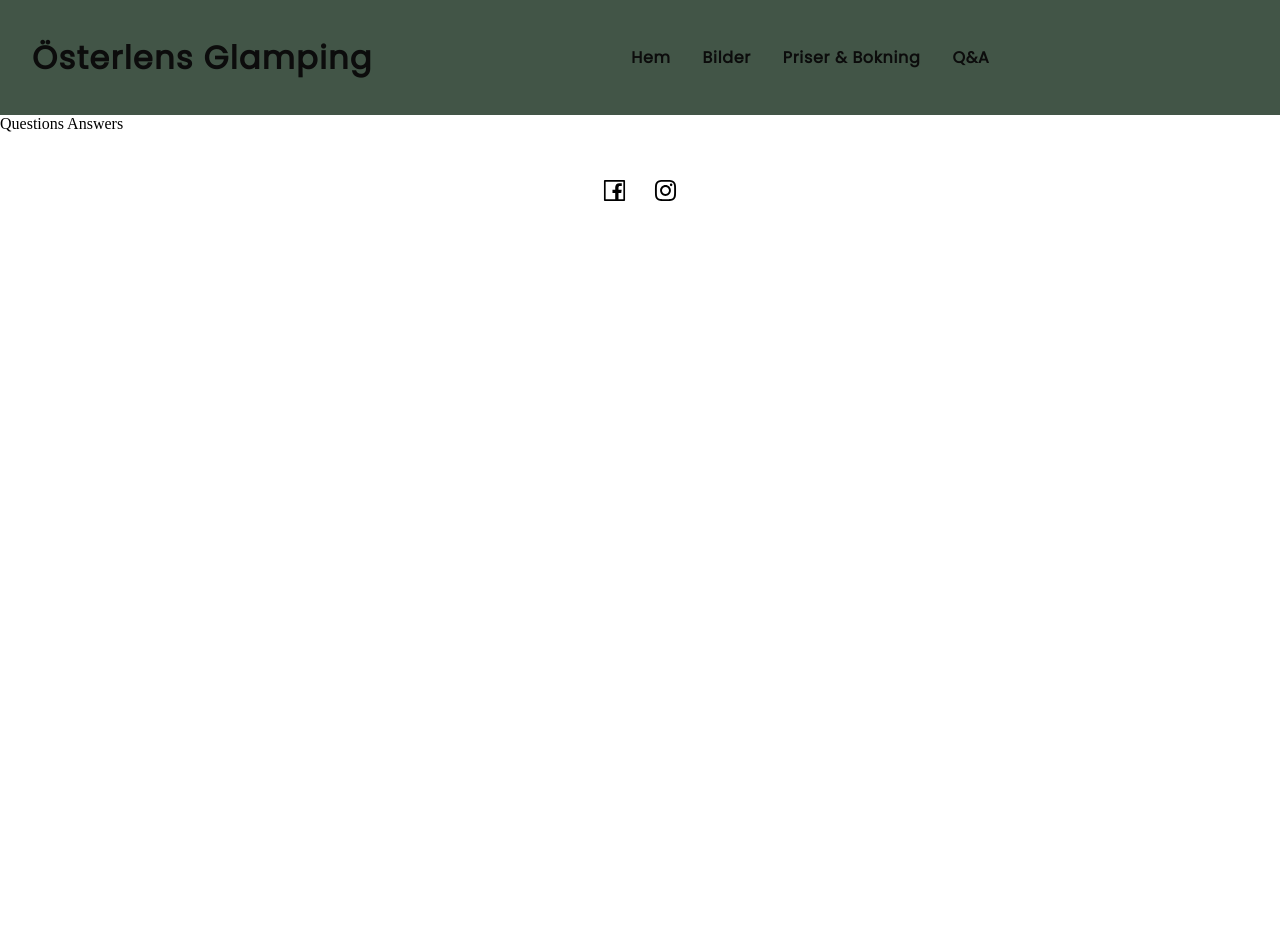
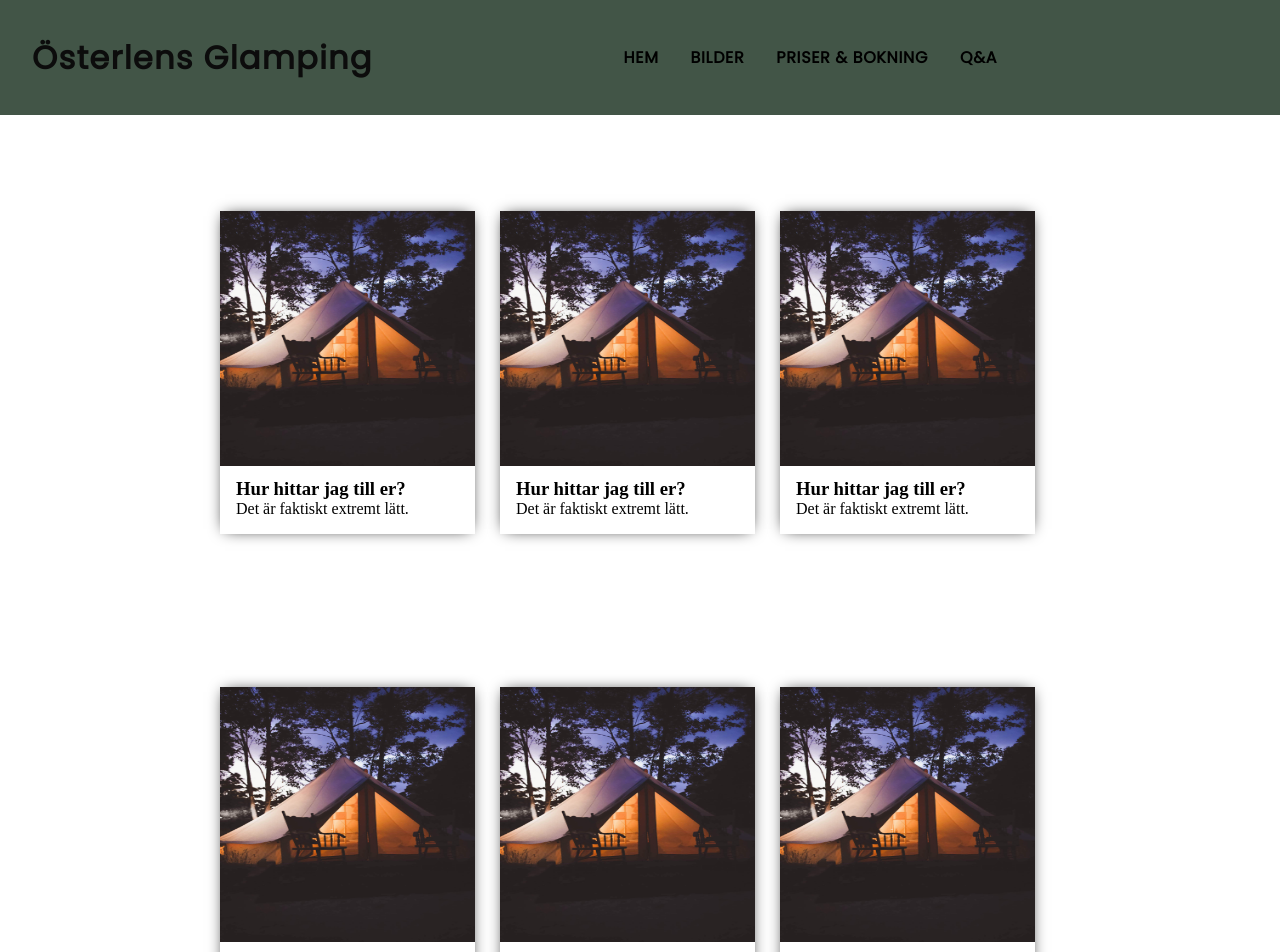
Before and after one commit to Tobzki/osterlens-glamping, a React (Create React App) app: page /questions in a window 1280 px wide. Shown: the top 952 px of the page. Before the commit the page ends 800 px from the top, so only its background shows below. Built offline with nearby package versions, Linux system fonts and the light colour scheme.

Commit message:
added qa prises

```diff
--- /dev/null
+++ b/src/components/Card/Card.css
@@ -0,0 +1,41 @@
+.card-container {
+  overflow: hidden;
+  box-shadow: 0px 0px 15px -5px;
+  transition: 0.3s;
+  animation: ease-in;
+  margin-right: 25px;
+  margin-bottom: 25px;
+  max-width: 255px;
+}
+.card-container:hover {
+  transform: scale(1.1);
+  box-shadow: 0px 0px 15px 0px;
+}
+
+.image-container img {
+  overflow: hidden;
+  width: 255px;
+  height: 255px;
+}
+
+.card-content {
+  margin: 1rem;
+  margin-top: 0.5rem;
+}
+
+.h3,
+p {
+  margin: 0;
+  padding: 0;
+}
+
+.card-.title {
+  margin-bottom: 0.5rem;
+}
+
+a {
+  text-transform: uppercase;
+  color: black;
+  text-decoration: none;
+  font-weight: bold;
+}
--- /dev/null
+++ b/src/components/Card/Card.js
@@ -0,0 +1,22 @@
+import React from "react";
+import "./Card.css";
+
+const Card = ({ title, imageUrl, body }) => {
+  return (
+    <div className="card-container">
+      <div className="image-container">
+        <img src={imageUrl} alt="" />
+      </div>
+      <div className="card-content">
+        <div className="card-title">
+          <h3>{title}</h3>
+        </div>
+        <div className="card-body">
+          <p>{body}</p>
+        </div>
+      </div>
+    </div>
+  );
+};
+
+export default Card;
--- a/src/pages/Home/Home.css
+++ b/src/pages/Home/Home.css
@@ -1,8 +1,8 @@
 .app__home_container {
-  height: 100vh;
   display: flex;
   justify-content: center;
   align-items: center;
+  margin-top: 5%;
 }
 
 .app__home_content {
--- a/src/pages/Images/Images.css
+++ b/src/pages/Images/Images.css
@@ -1,6 +1,6 @@
 .swiper {
   width: 80%;
-  height: 100vh;
+  margin-top: 5%;
 }
 
 .swiper-slide {
@@ -24,7 +24,7 @@
 
 .swiper-slide img {
   display: block;
-  height: 850px;
+  height: 450px;
   width: 850px;
   object-fit: cover;
 }
--- a/src/pages/PricesBookings/PricesBookings.css
+++ b/src/pages/PricesBookings/PricesBookings.css
@@ -1,18 +1,30 @@
 .app__contactform_container {
   width: 100%;
-  height: 100vh;
   display: flex;
   align-items: center;
   justify-content: center;
 }
 
+.app__contactform_prices_container {
+  display: flex;
+  justify-content: center;
+}
+.app__contactform_prices {
+  text-align: center;
+  border: 2px solid var(--color-green);
+  padding: 12px;
+  margin: 3rem;
+}
+.app__contactform_prices p {
+  margin: 1rem 0;
+}
 .app__contactform_form {
   display: flex;
   align-items: center;
   justify-content: center;
   flex-direction: column;
   padding: 2vw 4vw;
-  width: 90%;
+  width: 80%;
   max-width: 600px;
   border-radius: 10px;
   background-color: var(--color-green);
--- a/src/pages/PricesBookings/PricesBookings.jsx
+++ b/src/pages/PricesBookings/PricesBookings.jsx
@@ -26,6 +26,18 @@ const PricesBookings = () => {
   return (
     <>
       <Navbar />
+      <div className="app__contactform_prices_container">
+        <div className="app__contactform_prices">
+          <h1 className="headtext__peppins">Priser</h1>
+          <p className="p__cormorant">1 Natt - 1500kr</p>
+          <p className="p__cormorant">1 Natt - 1500kr</p>
+          <p className="p__cormorant">1 Natt - 1500kr</p>
+          <p className="p__cormorant">1 Natt - 1500kr</p>
+          <p className="p__opensans">
+            Gör gärna en bokningsförfrågan nedan så svarar vi så snart vi kan.
+          </p>
+        </div>
+      </div>
       <div className="app__contactform_container">
         <form className="app__contactform_form" onSubmit={sendEmail}>
           <h1 className="headtext__peppins">Kontakta Oss</h1>
--- a/src/pages/QA/QA.css
+++ b/src/pages/QA/QA.css
@@ -0,0 +1,14 @@
+.app__qa_container {
+  display: flex;
+  flex-direction: row;
+  justify-content: center;
+  align-items: center;
+  padding: 32px;
+  margin-top: 5%;
+}
+
+@media only screen and (max-width: 800px) {
+  .app__qa_container {
+    flex-direction: column;
+  }
+}
--- a/src/pages/QA/QA.jsx
+++ b/src/pages/QA/QA.jsx
@@ -1,14 +1,81 @@
 import React from "react";
 import Navbar from "../../components/NavBar/Navbar";
 import Footer from "../../components/Footer/Footer";
-
+import Image00 from "../../assets/image00.jpg";
+import Card from "../../components/Card/Card";
+import "./QA.css";
 const QA = () => {
+  const data = [
+    {
+      question: "Hur hittar jag till er?",
+      imageUrl: Image00,
+      answer: "Det är faktiskt extremt lätt.",
+    },
+    {
+      question: "Hur hittar jag till er?",
+      imageUrl: Image00,
+      answer: "Det är faktiskt extremt lätt.",
+    },
+    {
+      question: "Hur hittar jag till er?",
+      imageUrl: Image00,
+      answer: "Det är faktiskt extremt lätt.",
+    },
+    {
+      question: "Hur hittar jag till er?",
+      imageUrl: Image00,
+      answer: "Det är faktiskt extremt lätt.",
+    },
+    {
+      question: "Hur hittar jag till er?",
+      imageUrl: Image00,
+      answer: "Det är faktiskt extremt lätt.",
+    },
+    {
+      question: "Hur hittar jag till er?",
+      imageUrl: Image00,
+      answer: "Det är faktiskt extremt lätt.",
+    },
+  ];
   return (
-    <div>
+    <>
       <Navbar />
-      Questions Answers
+      <div className="app__qa_container">
+        <Card
+          title={data[0].question}
+          imageUrl={data[0].imageUrl}
+          body={data[0].answer}
+        />
+        <Card
+          title={data[0].question}
+          imageUrl={data[0].imageUrl}
+          body={data[0].answer}
+        />
+        <Card
+          title={data[0].question}
+          imageUrl={data[0].imageUrl}
+          body={data[0].answer}
+        />
+      </div>
+      <div className="app__qa_container">
+        <Card
+          title={data[0].question}
+          imageUrl={data[0].imageUrl}
+          body={data[0].answer}
+        />
+        <Card
+          title={data[0].question}
+          imageUrl={data[0].imageUrl}
+          body={data[0].answer}
+        />
+        <Card
+          title={data[0].question}
+          imageUrl={data[0].imageUrl}
+          body={data[0].answer}
+        />
+      </div>
       <Footer />
-    </div>
+    </>
   );
 };
 
```
